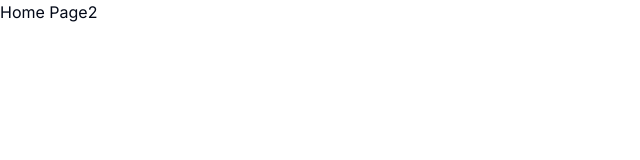
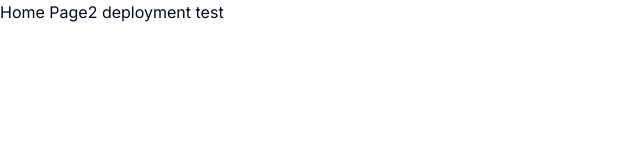
Before and after one commit to yunusmertofficial/my-portfolio, a Next.js app: page / in a window 1280 px wide. Shown: the top 160 px of the page, without its empty margins (0-640 px from the left). Built offline with nearby package versions, Linux system fonts and the light colour scheme.

Commit message:
Update page.tsx

```diff
--- a/src/app/page.tsx
+++ b/src/app/page.tsx
@@ -1,5 +1,5 @@
 import Image from "next/image";
 
 export default function Home() {
-  return <main>Home Page2</main>;
+  return <main>Home Page2 deployment test</main>;
 }
```
